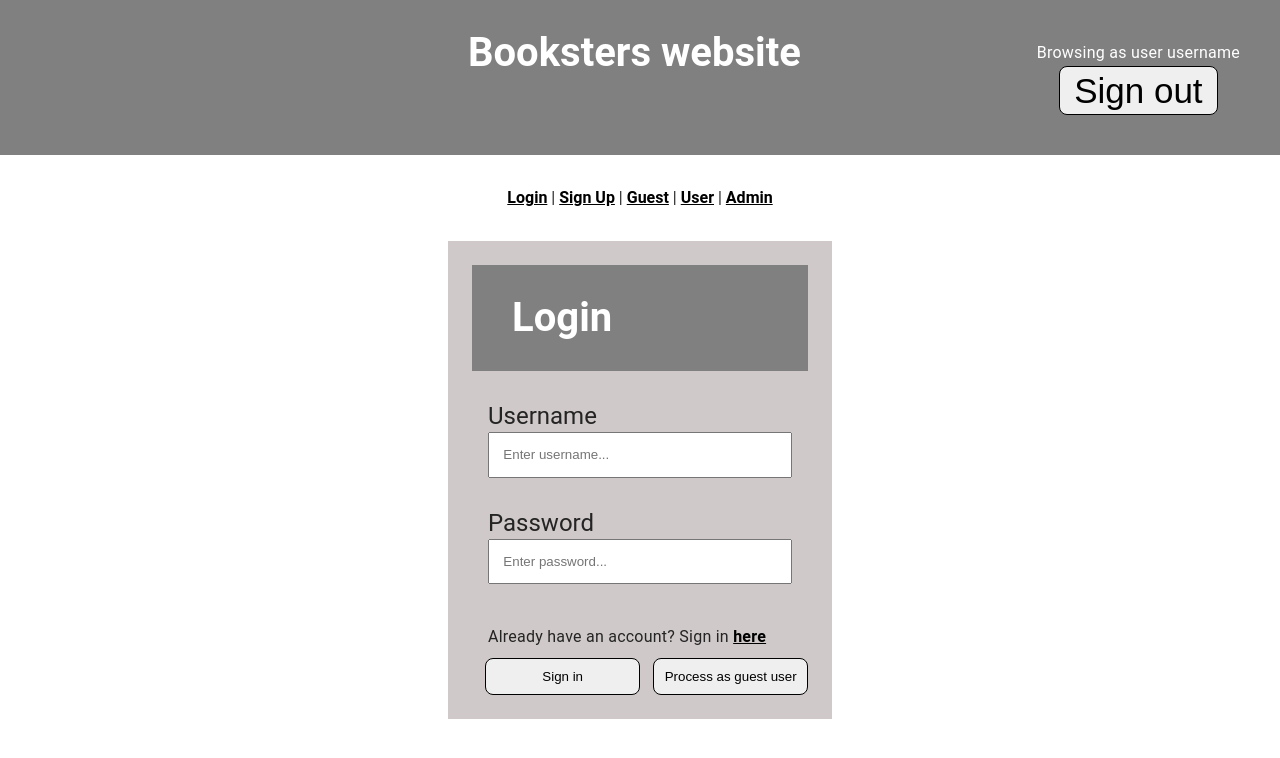
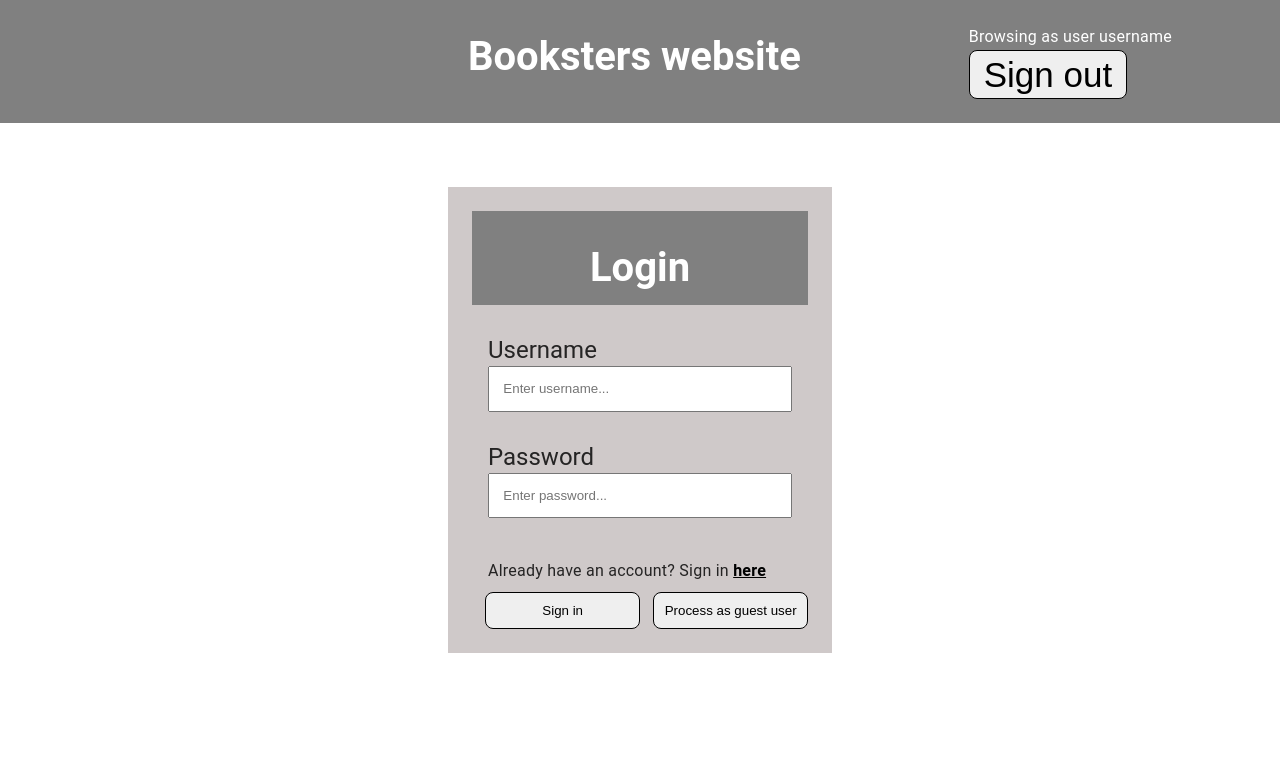
Before and after one commit to rodercode/frontend-auth-vue, a Vue app in the folder frontend/: page /login in a window 1280 px wide. Shown: the top 758 px of the page. Built offline with nearby package versions, Linux system fonts and the light colour scheme.

Commit message:
create a header component

```diff
--- a/frontend/src/App.vue
+++ b/frontend/src/App.vue
@@ -1,30 +1,12 @@
 <template>
   <div class="app">
-    <header class="bannar">
-      <div class="box-empty"></div>
-      <h1>Booksters website</h1>
-      <div>
-        <p>Browsing as user username</p>
-        <BaseButton
-          class="btn btn-sign-out"
-          btnText="Sign out"
-          @click="logOut"
-        />
-      </div>
-    </header>
-    <nav>
-      <router-link :to="{ name: 'login' }">Login</router-link> |
-      <router-link :to="{ name: 'register' }">Sign Up</router-link> |
-      <router-link :to="{ name: 'guest' }">Guest</router-link> |
-      <router-link :to="{ name: 'user' }">User</router-link> |
-      <router-link :to="{ name: 'admin' }">Admin</router-link>
-    </nav>
     <router-view />
   </div>
 </template>
 
 <script lang="ts">
 import { defineComponent } from "vue";
+import cacheService from "./service/cacheService";
 import jwtService from "./service/jwtService";
 
 //Components
@@ -32,27 +14,17 @@ import BaseButton from "./components/BaseButton.vue";
 
 export default defineComponent({
   name: "App",
-  components: { BaseButton },
   data() {
     return {
-      isOnline: false,
+      online: true,
     };
   },
-  mounted() {
-    const jwt = jwtService.getJwt("jwt").accessToken;
-    if (jwt === undefined) {
-      console.log("No user is logged in");
-    } else {
-      console.log("User is log in");
-    }
-  },
+  watch: {},
+
   methods: {
-    handleButton() {
-      this.logOutUser();
-      this.switchPage();
-    },
-    logOutUser() {
+    handleSignOutButton() {
       jwtService.deleteJwt("jwt");
+      cacheService.setLocal("online", false);
     },
     switchPage() {
       this.$router.push("/login");
@@ -62,19 +34,6 @@ export default defineComponent({
 </script>
 
 <style css-scoped lang="css">
-header {
-  background-color: grey;
-  color: #fff;
-  padding: 2.5em;
-  text-align: center;
-  display: flex;
-  justify-content: space-between;
-}
-nav {
-  text-align: center;
-  padding: 30px;
-}
-.box-empty {
-  padding: 1em 6em;
-}
+
+
 </style>
--- a/frontend/src/components/BaseForm.vue
+++ b/frontend/src/components/BaseForm.vue
@@ -27,7 +27,7 @@
     </div>
     <p class="info-link">
       Already have an account? Sign in
-      <router-link class="link" :to="{path}">here</router-link>
+      <router-link class="link" :to="{ path }">here</router-link>
     </p>
     <div class="container-btns">
       <BaseButton class="btn btn-form" :btnText="btnText" />
@@ -42,6 +42,8 @@
 
 <script>
 import { defineComponent } from "vue";
+
+// Components
 import BaseInput from "@/components/BaseInput.vue";
 import BaseButton from "@/components/BaseButton.vue";
 
@@ -51,7 +53,7 @@ export default defineComponent({
     header: String,
     msg: String,
     btnText: String,
-    path:String
+    path: String,
   },
   data() {
     return {
@@ -64,6 +66,7 @@ export default defineComponent({
       this.$emit("sendUserDetails", {
         username: this.username,
         password: this.password,
+        isOnline: true,
       });
     },
   },
--- /dev/null
+++ b/frontend/src/components/BaseHeader.vue
@@ -0,0 +1,35 @@
+<template>
+  <header class="bannar">
+    <div class="box-empty"></div>
+    <h1>Booksters website</h1>
+    <div>
+      <p>Browsing as user username</p>
+      <BaseButton class="btn btn-sign-out" btnText="Sign out" />
+    </div>
+  </header>
+</template>
+
+<script>
+import BaseButton from "./BaseButton.vue";
+export default {
+  components: { BaseButton },
+};
+</script>
+
+<style css-scoped.vue>
+header {
+  background-color: grey;
+  color: #fff;
+  padding: 1.5em;
+  display: flex;
+  align-content: center;
+  justify-content: space-around;
+}
+
+h1 {
+  margin-top: 20px;
+}
+.box-empty {
+  padding: 1em 6em;
+}
+</style>
--- a/frontend/src/main.ts
+++ b/frontend/src/main.ts
@@ -1,21 +1,13 @@
-import { createApp } from "vue";
+import {createApp } from "vue";
 import App from "./App.vue";
 import "./main.css";
 import router from "./router";
+import cacheService from "./service/cacheService";
 
-/* import the fontawesome core */
-import { library } from "@fortawesome/fontawesome-svg-core";
 
-/* import font awesome icon component */
-import { FontAwesomeIcon } from "@fortawesome/vue-fontawesome";
 
-/* import specific icons */
-import { faUserSecret } from "@fortawesome/free-solid-svg-icons";
 
-/* add icons to the library */
-library.add(faUserSecret);
-
-createApp(App)
-  .component("font-awesome-icon", FontAwesomeIcon)
-  .use(router)
-  .mount("#app");
+const app = createApp(App)
+  app.config.globalProperties.variable = true;
+  app.use(router)
+  app.mount("#app");
--- a/frontend/src/model/consumer.ts
+++ b/frontend/src/model/consumer.ts
@@ -1,4 +1,5 @@
 export interface Consumer {
   username: string;
   password: string;
+  isOnline: boolean;
 }
--- a/frontend/src/service/authService.ts
+++ b/frontend/src/service/authService.ts
@@ -20,4 +20,6 @@ export default {
       return "Account already exist!";
     }
   },
+
+
 };
--- a/frontend/src/service/cacheService.ts
+++ b/frontend/src/service/cacheService.ts
@@ -1,6 +1,6 @@
 export default {
   // Save data to local storage
-  setLocal(key: string, data: Token): void {
+  setLocal(key: string, data: any): void {
     if (data !== undefined) {
       localStorage.setItem(key, JSON.stringify(data));
     }
--- a/frontend/src/views/GuestView.vue
+++ b/frontend/src/views/GuestView.vue
@@ -1,5 +1,7 @@
 <template>
-  <div class="container-guest-view">
+  <div class="container">
+    <BaseHeader />
+    <div class="guest-view">
       <BaseInput
         class="input-search"
         textType="type"
@@ -24,6 +26,7 @@
         <h3>Loading books....</h3>
       </div>
     </div>
+  </div>
 </template>
 <script lang="ts">
 import { defineComponent } from "vue";
@@ -32,9 +35,10 @@ import axios from "axios";
 import bookService from "@/service/bookService";
 // Components
 import BaseInput from "@/components/BaseInput.vue";
+import BaseHeader from "@/components/BaseHeader.vue";
 export default defineComponent({
   name: "GuestView",
-  components: { BaseInput },
+  components: { BaseInput, BaseHeader },
   data() {
     return {
       userInput: "",
@@ -70,8 +74,8 @@ export default defineComponent({
 </script>
 
 <style scoped>
-.container-guest-view {
-  margin: 0 4em;
+.guest-view {
+  margin: 4em 4em 0 4em;
 }
 
 table {
--- a/frontend/src/views/LoginView.vue
+++ b/frontend/src/views/LoginView.vue
@@ -1,12 +1,15 @@
 <template>
   <div class="container">
-    <BaseForm
-      @sendUserDetails="loginUser"
-      :header="header"
-      :msg="msg"
-      :btnText ="btnText"
-      :path="path"
-    />
+    <BaseHeader />
+    <div class="login">
+      <BaseForm
+        @sendUserDetails="handleLoginButton"
+        :header="header"
+        :msg="msg"
+        :btnText="btnText"
+        :path="path"
+      />
+    </div>
   </div>
 </template>
 
@@ -19,25 +22,27 @@ import authService from "@/service/authService";
 
 // Components
 import BaseForm from "@/components/BaseForm.vue";
+import BaseHeader from "@/components/BaseHeader.vue";
 
 export default defineComponent({
   name: "RegisterView",
-  components: { BaseForm },
+  components: { BaseForm, BaseHeader },
   data() {
     return {
       header: "Login",
       consumer: {} as Consumer,
       msg: ("" as string) || undefined,
       btnText: "Sign in",
-      path:"/register"
+      path: "/register",
+      test: this.variable,
     };
   },
   methods: {
-    loginUser(consumer: Consumer) {
+    handleLoginButton(consumer: Consumer) {
       this.convertToLowerCase(consumer.username);
-      this.handleLogin(consumer);
+      this.handlePromise(consumer);
     },
-    async handleLogin(consumer: Consumer) {
+    async handlePromise(consumer: Consumer) {
       this.msg = await authService.login(consumer);
     },
     convertToLowerCase(username: string) {
@@ -55,9 +60,10 @@ export default defineComponent({
 </script>
 
 <style scoped>
-.container {
+.login {
   display: flex;
   justify-content: center;
   align-items: center;
+  margin-top: 4em;
 }
 </style>
--- a/frontend/src/views/RegisterView.vue
+++ b/frontend/src/views/RegisterView.vue
@@ -1,4 +1,6 @@
 <template>
+  <div class="container">
+    <BaseHeader />
     <div class="register">
       <BaseForm
         @sendUserDetails="registerUser"
@@ -7,6 +9,7 @@
         :btnText="btnText"
         :path="path"
       />
+    </div>
   </div>
 </template>
 
@@ -18,16 +21,17 @@ import authService from "@/service/authService";
 
 // Components
 import BaseForm from "@/components/BaseForm.vue";
+import BaseHeader from "@/components/BaseHeader.vue";
 
 export default defineComponent({
   name: "RegisterView",
-  components: { BaseForm },
+  components: { BaseForm, BaseHeader },
   data() {
     return {
       header: "Register",
       msg: "" as string | undefined,
       btnText: "Sign up",
-      path:"/login"
+      path: "/login",
     };
   },
   methods: {
@@ -50,5 +54,6 @@ export default defineComponent({
   display: flex;
   justify-content: center;
   align-items: center;
+  margin-top: 4em;
 }
 </style>
--- a/frontend/src/views/UserView.vue
+++ b/frontend/src/views/UserView.vue
@@ -1,5 +1,7 @@
 <template>
-  <div class="container-guest-view">
+  <div class="container">
+    <BaseHeader />
+    <div class="user-view">
       <input
         placeholder="Search book..."
         class="input input-search"
@@ -45,6 +47,7 @@
         <h3>Loading books....</h3>
       </div>
     </div>
+  </div>
 </template>
 <script lang="ts">
 import { defineComponent } from "vue";
@@ -55,9 +58,10 @@ import jwtService from "@/service/jwtService";
 
 // Components
 import BaseButton from "@/components/BaseButton.vue";
+import BaseHeader from "@/components/BaseHeader.vue";
 export default defineComponent({
   name: "GuestView",
-  components: { BaseButton },
+  components: { BaseButton, BaseHeader },
   data() {
     return {
       userInput: "",
@@ -81,7 +85,7 @@ export default defineComponent({
       await bookService.orderBooks(title, purchased);
       this.refreshPage();
     },
-    refreshPage(){
+    refreshPage() {
       this.$router.go(0);
     },
     renderBooks() {
@@ -101,8 +105,9 @@ export default defineComponent({
 </script>
 
 <style scoped>
-.container-guest-view {
-  margin: 0 4em;
+
+.user-view {
+  margin: 4em 4em 0em 4em;
 }
 
 .input-search {
```
Lines whose indentation alone changed are shown as unchanged.
